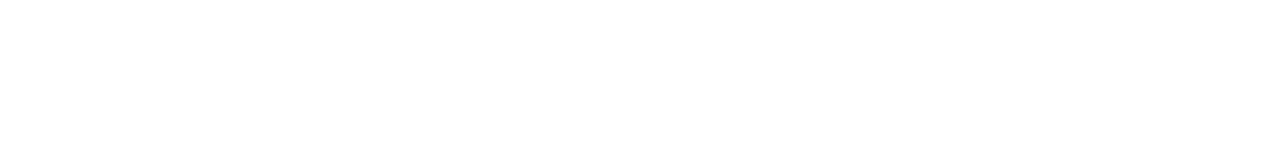
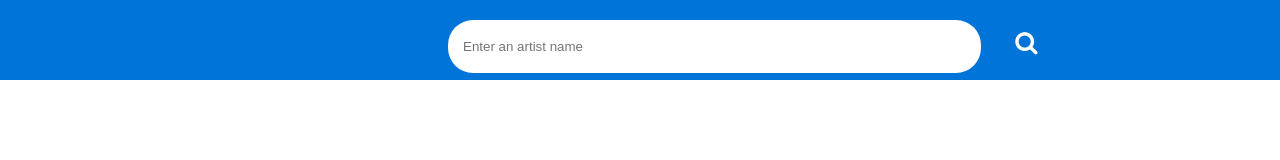
Before and after one commit to huangcguru/Evaluation, a plain HTML site: page index.html in a window 1280 px wide. Drawn offline with Linux system fonts and the light colour scheme.

Commit message:
finish search bar

```diff
--- a/index.html
+++ b/index.html
@@ -4,9 +4,20 @@
     <meta charset="UTF-8">
     <meta http-equiv="X-UA-Compatible" content="IE=edge">
     <meta name="viewport" content="width=device-width, initial-scale=1.0">
-    <title>Document</title>
+    <link rel="stylesheet" href="style.css">
+    <link rel="stylesheet" href="https://cdnjs.cloudflare.com/ajax/libs/font-awesome/4.7.0/css/font-awesome.min.css">
+    <script src="https://cdnjs.cloudflare.com/ajax/libs/fetch-jsonp/1.0.6/fetch-jsonp.min.js"></script>
+	<script defer src="script.js"></script>
+    <title>Album Search</title>
 </head>
 <body>
-
+    <div class="nav-bar">
+        <div class="search-bar">
+            <form action="#">
+                <input class="search-form__text"type="text" placeholder="Enter an artist name">
+                <button class="search-form__button" type="submit"><i class="fa fa-search"></i></button>
+            </form>
+        </div>
+    </div>
 </body>
 </html>
--- a/style.css
+++ b/style.css
@@ -0,0 +1,65 @@
+* {
+    margin: 0;
+    padding: 0;
+    box-sizing: border-box;
+  }
+
+.nav-bar {
+    background-color: #0074D9;
+    width: 100%;
+    height: 10vh;
+}
+
+/* styling navlist anchor element */
+.nav-bar a {
+    display: flex;
+    color: #f2f2f2;
+    text-align: center;
+    padding: 12px;
+    text-decoration: none;
+    font-size: 15px;
+}
+
+/* hover effect of navlist anchor element */
+.nav-bar a:hover {
+    background-color: #ddd;
+    color: black;
+}
+
+/* styling search bar */
+.search-bar input[type=text]{
+    width: 40em;;
+    height:4em;
+    border-radius:25px;
+    border: none;
+    margin-top: 20px;
+    padding: 15px;
+}
+
+.search-bar form{
+    margin-left: 35%;
+}
+
+.search-form__button{
+    margin-top: 15px;
+    margin-left: 5px;
+    padding: 5px;
+    background: #0074D9;
+    color: white;
+    font-size: 1.5em;
+    border: none; /* Prevent double borders */
+    cursor: pointer;
+    width: 3em;
+}
+
+.search-form__button:hover{
+    color:rgb(52, 9, 245);
+}
+
+/* .search-bar button i{
+	font-size: 30px;
+    text-decoration: none;
+    padding: 10px;
+    background-color: #0074D9;
+    border: none;
+} */
```
Also changed, not shown: search.png (added).
